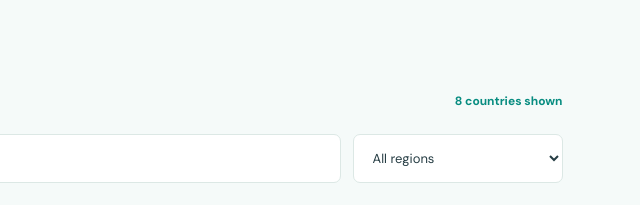
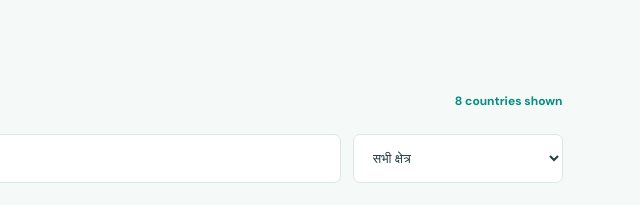
Before and after one commit to sunnyjaat889078/travelwise-demo, a plain HTML site: page index.html in a window 1280 px wide. Shown: the part 1660-1865 px from the top of the page, 640-1280 px from the left. Drawn offline with nearby package versions, Linux system fonts and the light colour scheme; no server answers.

Commit message:
Translate country search and region filter options
Updated the placeholder text for the country search input and translated the 'All regions' option to Hindi.

```diff
--- a/index.html
+++ b/index.html
@@ -47,7 +47,7 @@
 
 <section class="countries-section" id="countries">
   <div class="section country-heading"><div><span class="eyebrow dark" data-en="THE WORLD AT YOUR FINGERTIPS" data-hi="दुनिया की जानकारी एक जगह">THE WORLD AT YOUR FINGERTIPS</span><h2 data-en="Explore countries" data-hi="दुनिया के देश खोजें">Explore countries</h2><p class="section-sub" data-en="Search countries and discover their capitals, regions, currencies and languages." data-hi="देश खोजें और उनकी राजधानी, क्षेत्र, मुद्रा और भाषाओं की जानकारी पाएँ।">Search countries and discover their capitals, regions, currencies and languages.</p></div><span class="country-count" id="countryCount">Loading countries…</span></div>
-  <div class="country-tools"><input id="countrySearch" type="search" placeholder="Search a country, e.g. India or Japan" aria-label="Search countries"><select id="regionFilter" aria-label="Filter by region"><option value="">All regions</option><option>Africa</option><option>Americas</option><option>Asia</option><option>Europe</option><option>Oceania</option></select></div>
+  <div class="country-tools"><input id="countrySearch" type="search" placeholder="Search a country, e.g. India or Japan" aria-label="Search countries"><select id="regionFilter" aria-label="Filter by region"><option value="">सभी क्षेत्र</option><option>Africa</option><option>Americas</option><option>Asia</option><option>Europe</option><option>Oceania</option></select></div>
   <div class="country-grid" id="countryGrid"><div class="loading-state">Loading country directory…</div></div>
   <p class="data-note" id="countryNote">Country information is provided by REST Countries. An internet connection is required to load the directory.</p>
 </section>
```
